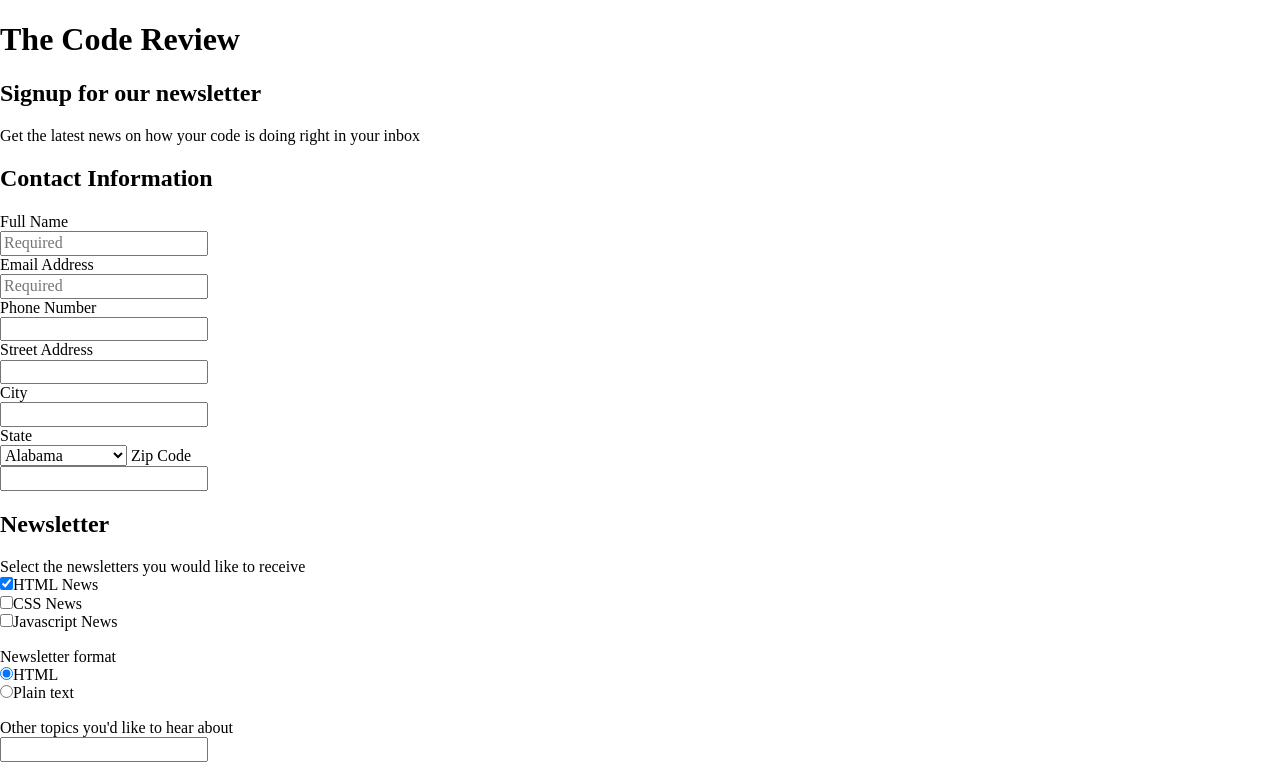
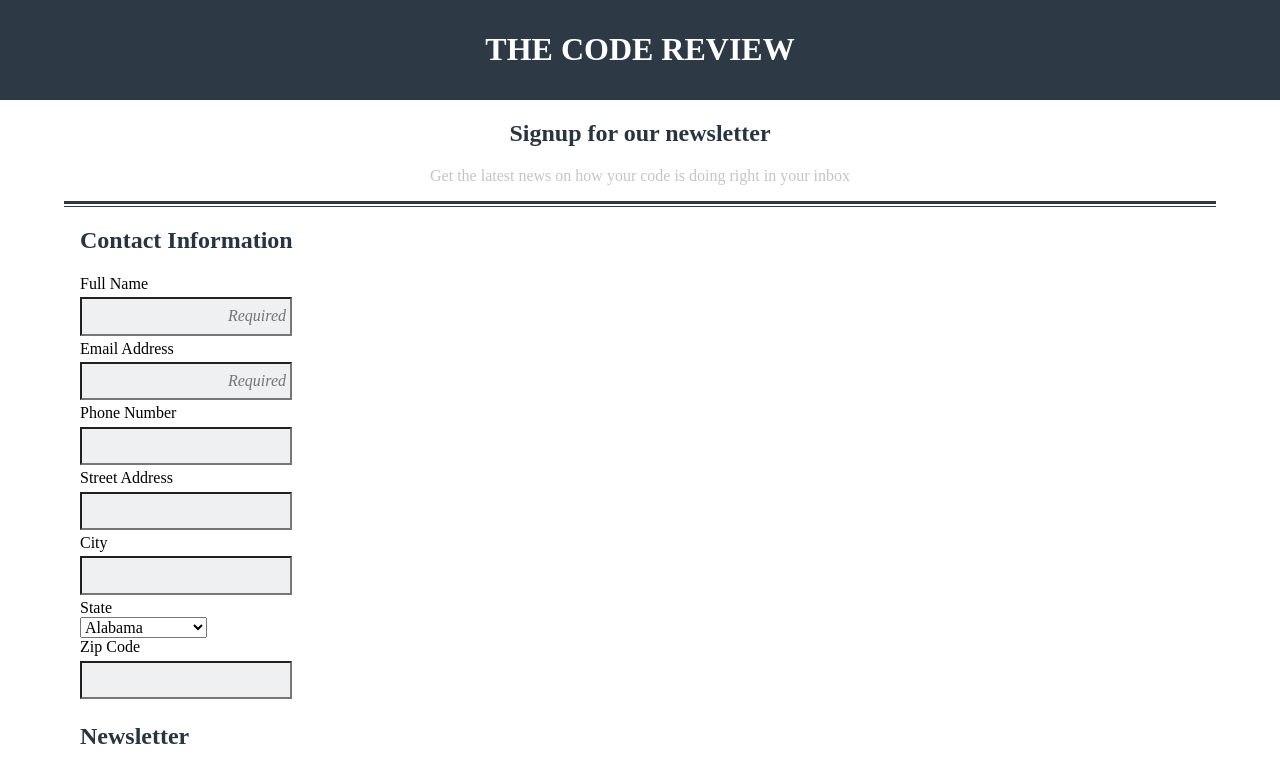
Before and after one commit to zcardais/online_registration_v3, a plain HTML site: page index.html in a window 1280 px wide. Shown: the top 767 px of the page. Drawn offline with nearby package versions, Linux system fonts and the light colour scheme.

Commit message:
Base styling for page elements and containers; TODO: Style the form labels and inputs as well as other layout containers.

```diff
--- a/css/styles.css
+++ b/css/styles.css
@@ -0,0 +1,53 @@
+* {
+  box-sizing: border-box;
+}
+#wrapper {
+  width: 100%;
+  margin: 0 auto;
+}
+body {
+  font-family: "Lucida Bright", serif;
+}
+.containerTop {
+  border-bottom: 3px solid #2d3945;
+  text-align: center;
+}
+.logo {
+  color: white;
+  text-transform: uppercase;
+}
+.banner {
+  background: #2d3945;
+  padding: 10px;
+  text-align: center;
+}
+h2,
+h3 {
+  color: #283440;
+}
+.subtext {
+  color: #c2c5c8;
+}
+p {
+  color: #818799;
+}
+
+
+/*Layout Containers*/
+.container {
+  width: 90%;
+  margin: 0 auto;
+  padding-left: 1em;
+  padding-right: 1em;
+}
+.containerForm {
+  border-top: 1px solid #2d3945;
+  margin-top: 2px;
+}
+input {
+  padding: .5em .25em;
+  text-align: right;
+  font-style: italic;
+  margin: .25em 0;
+  background: #eff0f1;
+}
--- a/index.html
+++ b/index.html
@@ -9,19 +9,17 @@
   </head>
   <body>
     <div id="wrapper">
-      <header class="mainHeader">
-        <div class="banner">
-          <h1 class="logo">The Code Review</h1>
-        </div>
-        <div class="container">
-          <h2>Signup for our newsletter</h2>
-          <p class="subtext">Get the latest news on how your code is doing right in your inbox</p>
-        </div>
+      <header class="mainHeader banner">
+        <h1 class="logo">The Code Review</h1>
       </header>
-      <div class="container form">
+      <div class="container containerTop">
+        <h2>Signup for our newsletter</h2>
+        <p class="subtext">Get the latest news on how your code is doing right in your inbox</p>
+    </div>
+      <div class="container containerForm">
         <h2>Contact Information</h2>
         <form action="">
-          <label for="fullName">Full Name<br><input type="text" name="fullName" placeholder="Required"></label><br>
+          <label for="fullName">Full Name</label><br><input type="text" name="fullName" placeholder="Required"><br>
           <label for="email">Email Address<br><input type="email" name="email" placeholder="Required"></label><br>
           <label for="phone">Phone Number<br><input type="tel" name="phone"></label><br>
           <label for="address">Street Address<br><input type="text" name="address"></label><br>
@@ -79,7 +77,7 @@
               <option value="Wisconsin">Wisconsin</option>
               <option value="Wyoming">Wyoming</option>
             </select>
-          </label>
+          </label><br>
           <label for="zip">Zip Code <br><input type="number" name="zip" value=""></label><br>
           <h2>Newsletter</h2>
           <p><label for="newsletters">Select the newsletters you would like to receive<br>
```
